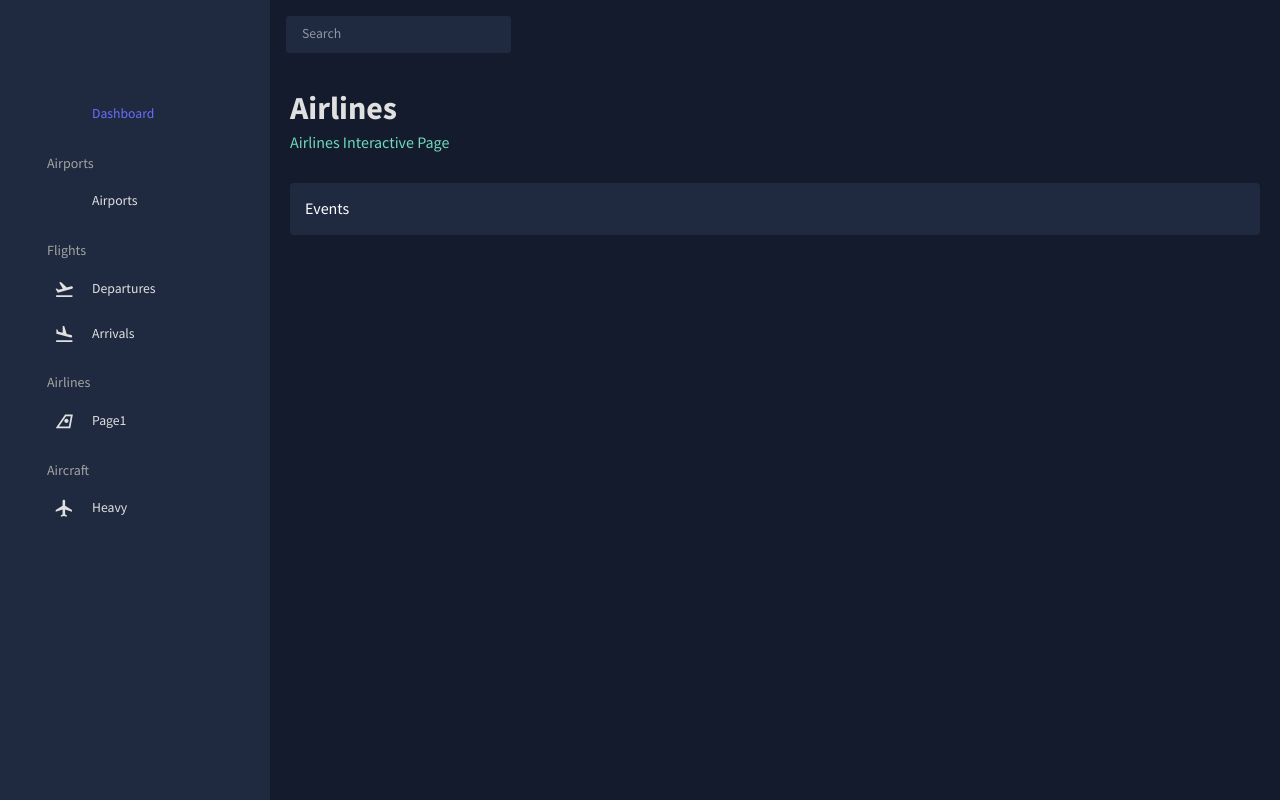
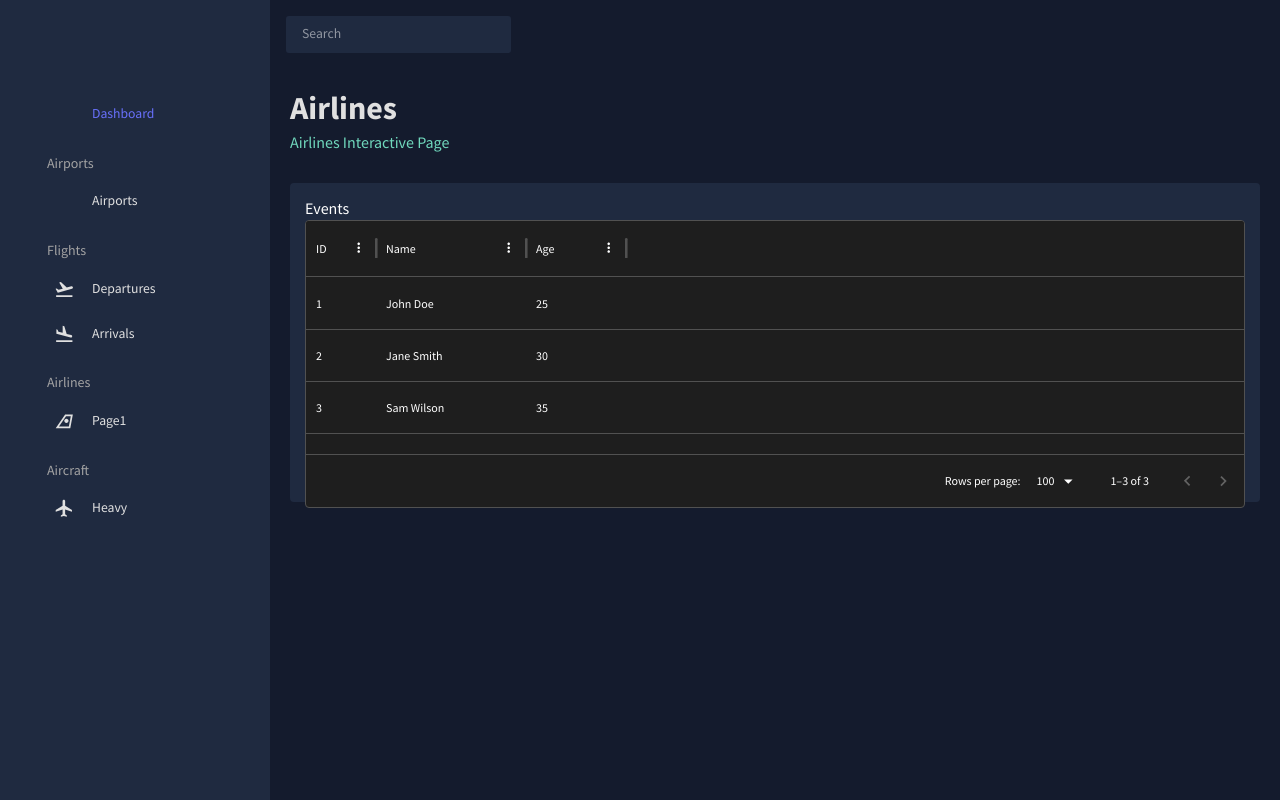
Before and after one commit to ovidiuvintu/airport-simulation, a React (Create React App) app in the folder src/AirportSimulation/airport-simulation-client/: page /airlines in a window 1280 px wide. Built offline with nearby package versions, Linux system fonts and the light colour scheme; some icons are missing.

Commit message:
Added fake data for grid work

```diff
--- a/src/AirportSimulation/airport-simulation-client/src/scenes/airlines/Airlines.jsx
+++ b/src/AirportSimulation/airport-simulation-client/src/scenes/airlines/Airlines.jsx
@@ -3,9 +3,22 @@ import {
     Typography,
     useTheme,
 } from "@mui/material";
+import { DataGrid } from "@mui/x-data-grid";
+
 import { useContext } from "react";
 import { ColorModeContext, tokens } from "../../theme";
 import Header from "../../components/Header";
+
+const rows = [
+  { id: 1, name: "John Doe", age: 25 },
+  { id: 2, name: "Jane Smith", age: 30 },
+  { id: 3, name: "Sam Wilson", age: 35 },
+];
+const columns = [
+  { field: "id", headerName: "ID", width: 70 },
+  { field: "name", headerName: "Name", width: 150 },
+  { field: "age", headerName: "Age", width: 100 },
+];
 
 const Airlines = () => {
   const theme = useTheme();
@@ -24,6 +37,7 @@ const Airlines = () => {
                   borderRadius="4px"
               >
                   <Typography variant="h5">Events</Typography>
+                  <DataGrid rows={rows} columns={columns}/>
               </Box>
           </Box>
        </Box>
--- a/src/AirportSimulation/airport-simulation-client/src/scenes/airports/Airports.jsx
+++ b/src/AirportSimulation/airport-simulation-client/src/scenes/airports/Airports.jsx
@@ -3,9 +3,21 @@ import {
     Typography,
     useTheme,
 } from "@mui/material";
+import { DataGrid } from "@mui/x-data-grid";
 import { useContext } from "react";
 import { ColorModeContext, tokens } from "../../theme";
 import Header from "../../components/Header";
+
+const rows = [
+  { id: 1, name: "John Doe", age: 25 },
+  { id: 2, name: "Jane Smith", age: 30 },
+  { id: 3, name: "Sam Wilson", age: 35 },
+];
+const columns = [
+  { field: "id", headerName: "ID", width: 70 },
+  { field: "name", headerName: "Name", width: 150 },
+  { field: "age", headerName: "Age", width: 100 },
+];
 
 const Airports = () => {
     const theme = useTheme();
@@ -24,6 +36,7 @@ const Airports = () => {
                     borderRadius="4px"
                 >
                     <Typography variant="h5">Events</Typography>
+                    <DataGrid rows={rows} columns={columns}/>
                 </Box>
             </Box>
         </Box>
--- a/src/AirportSimulation/airport-simulation-client/src/scenes/arrivals/Arrivals.jsx
+++ b/src/AirportSimulation/airport-simulation-client/src/scenes/arrivals/Arrivals.jsx
@@ -3,9 +3,21 @@ import {
     Typography,
     useTheme,
 } from "@mui/material";
+import { DataGrid } from "@mui/x-data-grid";
 import { useContext } from "react";
 import { ColorModeContext, tokens } from "../../theme";
 import Header from "../../components/Header";
+
+const rows = [
+  { id: 1, name: "John Doe", age: 25 },
+  { id: 2, name: "Jane Smith", age: 30 },
+  { id: 3, name: "Sam Wilson", age: 35 },
+];
+const columns = [
+  { field: "id", headerName: "ID", width: 70 },
+  { field: "name", headerName: "Name", width: 150 },
+  { field: "age", headerName: "Age", width: 100 },
+];
 
 const Arrivals = () => {
     const theme = useTheme();
@@ -24,6 +36,7 @@ const Arrivals = () => {
                     borderRadius="4px"
                 >
                     <Typography variant="h5">Events</Typography>
+                    <DataGrid columns={columns} rows={rows}/>
                 </Box>
             </Box>
         </Box>
--- a/src/AirportSimulation/airport-simulation-client/src/scenes/departures/Departures.jsx
+++ b/src/AirportSimulation/airport-simulation-client/src/scenes/departures/Departures.jsx
@@ -3,9 +3,21 @@ import {
     Typography,
     useTheme,
 } from "@mui/material";
+import { DataGrid } from "@mui/x-data-grid";
 import { useContext } from "react";
 import { ColorModeContext, tokens } from "../../theme";
 import Header from "../../components/Header";
+
+const rows = [
+  { id: 1, name: "John Doe", age: 25 },
+  { id: 2, name: "Jane Smith", age: 30 },
+  { id: 3, name: "Sam Wilson", age: 35 },
+];
+const columns = [
+  { field: "id", headerName: "ID", width: 70 },
+  { field: "name", headerName: "Name", width: 150 },
+  { field: "age", headerName: "Age", width: 100 },
+];
 
 const Departures = () => {
     const theme = useTheme();
@@ -16,7 +28,7 @@ const Departures = () => {
         <Box m="20px">
             <Header title="Departures" subtitle="Departures Interactive Page" />
             <Box display="flex" justifyContent="space-between">
-                {/* AIRLINES SIDEBAR */}
+                {/* DEPARTURES SIDEBAR */}
                 <Box
                     flex="1 1 20%"
                     backgroundColor={colors.primary[400]}
@@ -24,6 +36,7 @@ const Departures = () => {
                     borderRadius="4px"
                 >
                     <Typography variant="h5">Events</Typography>
+                    <DataGrid rows={rows} columns={columns}/>
                 </Box>
             </Box>
         </Box>
```
